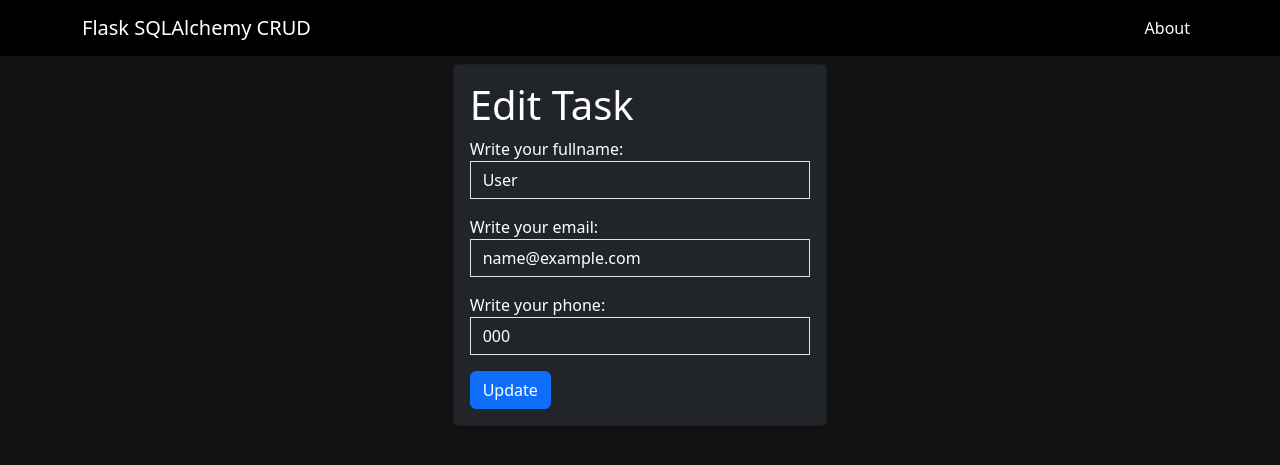
After one commit to rafpadron/flask_agenda, a Flask app: page /update/1 in a window 1280 px wide. The commit adds this page. Shown: the top 465 px of the page. Run offline with Flask 3, Linux system fonts and the light colour scheme; tables that the repository leaves empty hold one stand-in row (values such as "Sample post").

Commit message:
se pusieron los estilos y se termino toda la parte de la agenda

```diff
--- a/index.py
+++ b/index.py
@@ -1,4 +1,11 @@
 from app import app
+from utils.db import db
+
+import config
+
+with app.app_context():
+    db.create_all()
+
 
 if __name__ == "__main__":
     app.run(debug=True)
--- a/routes/contacts.py
+++ b/routes/contacts.py
@@ -1,23 +1,69 @@
-from flask import Blueprint, render_template
+from flask import Blueprint, render_template, request, redirect, url_for, flash
+from models.contact import Contact
+from utils.db import db
 
-contacts = Blueprint('contacts', __name__)
+contacts = Blueprint("contacts", __name__)
+
 
 @contacts.route('/')
-def home():
-    return render_template('index.html')
+def index():
+    contacts = Contact.query.all()
+    print(contacts)
+    return render_template('index.html', contacts=contacts)
 
-@contacts.route('/new')
+
+@contacts.route('/new', methods=['POST'])
 def add_contact():
-    return "saving a contact"
+    if request.method == 'POST':
 
-@contacts.route('/update')
-def update():
-    return "update a contact"
+        # receive data from the form
+        fullname = request.form['fullname']
+        email = request.form['email']
+        phone = request.form['phone']
 
-@contacts.route('/about')
+        # create a new Contact object
+        new_contact = Contact(fullname, email, phone)
+
+        # save the object into the database
+        db.session.add(new_contact)
+        db.session.commit()
+
+        flash('Contact added successfully!')
+
+        return redirect(url_for('contacts.index'))
+
+
+@contacts.route("/update/<string:id>", methods=["GET", "POST"])
+def update(id):
+    # get contact by Id
+    print(id)
+    contact = Contact.query.get(id)
+
+    if request.method == "POST":
+        contact.fullname = request.form['fullname']
+        contact.email = request.form['email']
+        contact.phone = request.form['phone']
+
+        db.session.commit()
+
+        flash('Contact updated successfully!')
+
+        return redirect(url_for('contacts.index'))
+
+    return render_template("update.html", contact=contact)
+
+
+@contacts.route("/delete/<id>", methods=["GET"])
+def delete(id):
+    contact = Contact.query.get(id)
+    db.session.delete(contact)
+    db.session.commit()
+
+    flash('Contact deleted successfully!')
+
+    return redirect(url_for('contacts.index'))
+
+
+@contacts.route("/about")
 def about():
-    return render_template('about.html')
-
-@contacts.route('/delete')
-def delete():
-    return "delete a contact"
+    return render_template("about.html")
--- /dev/null
+++ b/static/css/main.css
@@ -0,0 +1,7 @@
+body{
+    background: #121212;
+}
+
+.bg-black {
+    background: #090909 ;
+}
--- /dev/null
+++ b/templates/layout.html
@@ -0,0 +1,22 @@
+<!DOCTYPE html>
+<html lang="en">
+<head>
+    <meta charset="UTF-8">
+    <meta name="viewport" content="width=device-width, initial-scale=1.0">
+    <title>Flask SQLAlchemy CRUD</title>
+    <link href="https://cdn.jsdelivr.net/npm/bootstrap@5.3.3/dist/css/bootstrap.min.css" rel="stylesheet" integrity="sha384-QWTKZyjpPEjISv5WaRU9OFeRpok6YctnYmDr5pNlyT2bRjXh0JMhjY6hW+ALEwIH" crossorigin="anonymous">
+    <link rel="stylesheet" href="{{url_for('static', filename='css/main.css')}}">
+
+</head>
+<body>
+
+    {% include 'partials/_navbar.html' %}
+
+    <div class="container p-2">
+        {% block body %}
+        {% endblock %}
+    </div>
+
+    <script src="https://cdn.jsdelivr.net/npm/bootstrap@5.3.3/dist/js/bootstrap.bundle.min.js" integrity="sha384-YvpcrYf0tY3lHB60NNkmXc5s9fDVZLESaAA55NDzOxhy9GkcIdslK1eN7N6jIeHz" crossorigin="anonymous"></script>
+</body>
+</html>
--- /dev/null
+++ b/templates/partials/_navbar.html
@@ -0,0 +1,23 @@
+<nav class="navbar navbar-expand-lg navbar-dark bg-black">
+    <div class="container">
+      <a class="navbar-brand" href="/">Flask SQLAlchemy CRUD</a>
+      <button
+        class="navbar-toggler"
+        type="button"
+        data-bs-toggle="collapse"
+        data-bs-target="#navbarNav"
+        aria-controls="navbarNav"
+        aria-expanded="false"
+        aria-label="Toggle navigation"
+      >
+        <span class="navbar-toggler-icon"></span>
+      </button>
+      <div class="collapse navbar-collapse" id="navbarNav">
+        <ul class="navbar-nav ms-auto">
+          <li class="nav-item">
+            <a class="nav-link active" aria-current="page" href="/about">About</a>
+          </li>
+        </ul>
+      </div>
+    </div>
+  </nav>
--- /dev/null
+++ b/templates/update.html
@@ -0,0 +1,41 @@
+{% extends "layout.html" %} {% block body %}
+
+<div class="col-md-4 offset-md-4">
+  <div class="card card-body bg-dark text-white">
+    <h1>Edit Task</h1>
+
+    <form action="{{url_for('contacts.update', id=contact.id)}}" method="POST">
+      <div class="mb-3">
+        <label for="fullname">Write your fullname:</label>
+        <input
+          type="text"
+          name="fullname"
+          value="{{contact.fullname}}"
+          class="form-control bg-dark text-white rounded-0"
+        />
+      </div>
+      <div class="mb-3">
+        <label for="email">Write your email:</label>
+        <input
+          type="email"
+          name="email"
+          value="{{contact.email}}"
+          class="form-control bg-dark text-white rounded-0"
+        />
+      </div>
+      <div class="mb-3">
+        <label for="phone">Write your phone:</label>
+        <input
+          type="tel"
+          name="phone"
+          value="{{contact.phone}}"
+          class="form-control bg-dark text-white rounded-0"
+        />
+      </div>
+
+      <button class="btn btn-primary">Update</button>
+    </form>
+  </div>
+</div>
+
+{% endblock %}
--- /dev/null
+++ b/utils/db.py
@@ -0,0 +1,3 @@
+from flask_sqlalchemy import SQLAlchemy
+
+db = SQLAlchemy()
```
Also changed, not shown: app.py (+8 -1 lines), config.py (added, +11 -0 lines), models/contact.py (added, +12 -0 lines), requirements.txt (added, +14 -0 lines), templates/about.html (+7 -1 lines), templates/index.html (+43 -1 lines), templates/partials/_contactForm.html (added, +39 -0 lines), templates/partials/_messages.html (added, +10 -0 lines), 1 other file.
